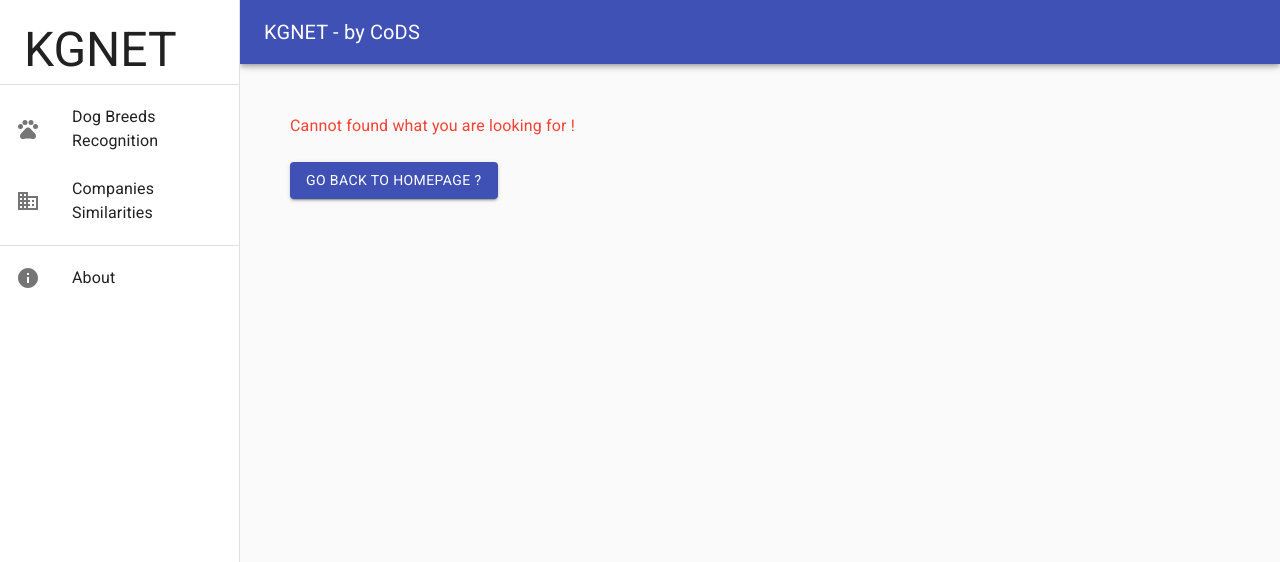
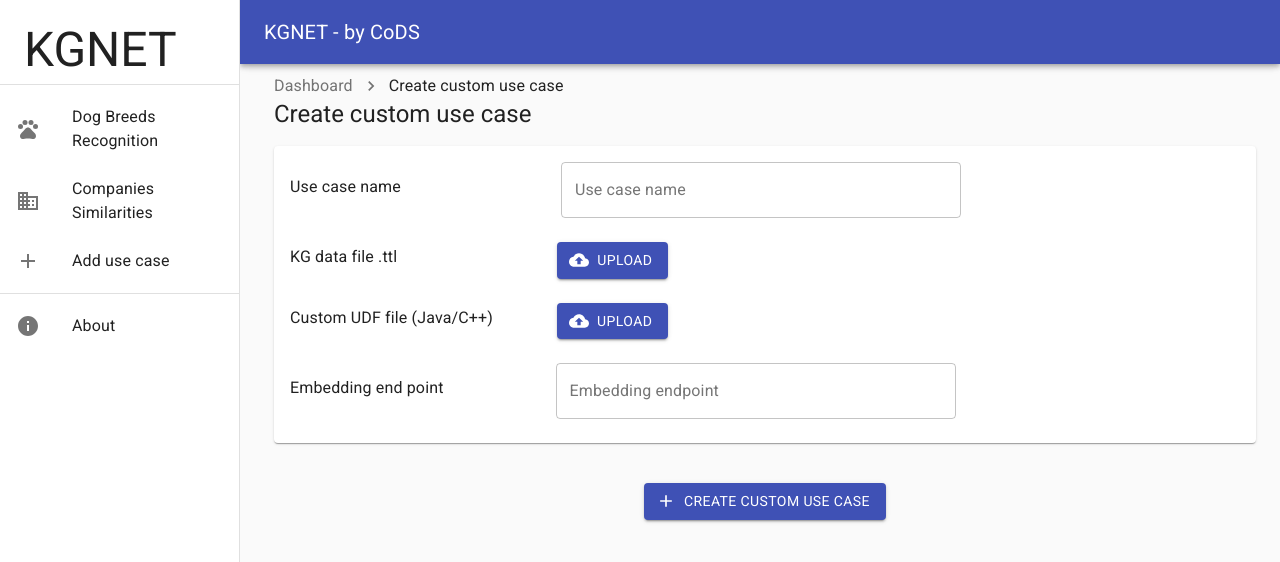
Before and after one commit to DucNgn/KGNet-Interface, a React (Create React App) app in the folder front-end/: page /add in a window 1280 px wide. Before the commit this address had no page. Shown: the top 562 px of the page. Built offline with nearby package versions, Linux system fonts and the light colour scheme.

Commit message:
Updated header size and dummy page for adding use case

```diff
--- a/front-end/src/App.js
+++ b/front-end/src/App.js
@@ -9,6 +9,7 @@ import About from './views/About';
 import { Box, makeStyles } from '@material-ui/core';
 import Result from './views/Result';
 import NotFound from './views/NotFound';
+import AddUseCase from './views/AddUseCase';
 const history = createBrowserHistory();
 
 const useStyles = makeStyles((theme) => ({
@@ -37,6 +38,7 @@ const App = () => {
             <Route exact path="/companies" component={WelcomePage} />
             <Route exact path="/about" component={About} />
             <Route exact path="/result" component={Result} />
+            <Route exact path="/add" component={AddUseCase} />
             <Route component={NotFound} />
           </Switch>
         </Box>
--- a/front-end/src/components/NavBar.js
+++ b/front-end/src/components/NavBar.js
@@ -14,6 +14,7 @@ import ListItemText from '@material-ui/core/ListItemText';
 import PetsIcon from '@material-ui/icons/Pets';
 import MenuIcon from '@material-ui/icons/Menu';
 import Toolbar from '@material-ui/core/Toolbar';
+import AddIcon from '@material-ui/icons/Add';
 import Typography from '@material-ui/core/Typography';
 import { makeStyles, useTheme } from '@material-ui/core/styles';
 import { Box, Button, SvgIcon } from '@material-ui/core';
@@ -32,6 +33,11 @@ const routes = [
     name: 'Companies Similarities',
     icon: <BusinessIcon />,
     path: '/companies'
+  },
+  {
+    name: 'Add use case',
+    icon: <AddIcon />,
+    path: '/add'
   }
 ];
 
--- a/front-end/src/views/About/Header.js
+++ b/front-end/src/views/About/Header.js
@@ -22,7 +22,7 @@ const Header = ({ className, ...rest }) => {
           About
         </Typography>
       </Breadcrumbs>
-      <Typography variant="h3" color="textPrimary">
+      <Typography variant="h5" color="textPrimary">
         About
       </Typography>
     </div>
--- a/front-end/src/views/About/index.js
+++ b/front-end/src/views/About/index.js
@@ -14,7 +14,7 @@ const About = () => {
           <CardHeader title="About KGNET" />
           <CardContent>
             <Typography variant="body1" color="textPrimary" gutterBottom>
-              KGNet - CoDS created by Hussien
+              KGNet - CoDS created by Concordia Data System Lab
             </Typography>
           </CardContent>
         </Card>
--- /dev/null
+++ b/front-end/src/views/AddUseCase/Details.js
@@ -0,0 +1,104 @@
+import React from 'react';
+import Typography from '@material-ui/core/Typography';
+import { Card, CardHeader, CardContent, Box, TextField, makeStyles, Button, SvgIcon } from '@material-ui/core';
+import AddIcon from '@material-ui/icons/Add';
+import CloudUploadIcon from '@material-ui/icons/CloudUpload';
+
+const useStyles = makeStyles((theme) => ({
+  link: {
+    [theme.breakpoints.down('md')]: {
+      width: 300
+    },
+    width: 400
+  }
+}));
+
+const Details = () => {
+  const classes = useStyles();
+  return (
+    <Box my={2}>
+      <Card>
+        <CardContent>
+          <Box display="flex" alignItems="center" justifyContent="flex-start">
+            <Typography variant="body1" color="textPrimary" gutterBottom>
+              Use case name
+            </Typography>
+            <Box mx={10} />
+            <TextField
+              className={classes.link}
+              // onChange={(e) => handleOnchange(e.target.value)}
+              label="Use case name"
+              name="use case name"
+              variant="outlined"
+            />
+          </Box>
+          <Box my={3} />
+          <Box display="flex" alignItems="center" justifyContent="flex-start">
+            <Typography variant="body1" color="textPrimary" gutterBottom>
+              KG data file .ttl
+            </Typography>
+            <Box mx={10} />
+            <Button
+              variant="contained"
+              color="primary"
+              startIcon={
+                <SvgIcon>
+                  <CloudUploadIcon />
+                </SvgIcon>
+              }
+            >
+              Upload
+            </Button>
+          </Box>
+          <Box my={3} />
+          <Box display="flex" alignItems="center" justifyContent="flex-start">
+            <Typography variant="body1" color="textPrimary" gutterBottom>
+              Custom UDF file (Java/C++)
+            </Typography>
+            <Box mx={4} />
+            <Button
+              variant="contained"
+              color="primary"
+              startIcon={
+                <SvgIcon>
+                  <CloudUploadIcon />
+                </SvgIcon>
+              }
+            >
+              Upload
+            </Button>
+          </Box>
+          <Box my={3} />
+          <Box display="flex" alignItems="center" justifyContent="flex-start">
+            <Typography variant="body1" color="textPrimary" gutterBottom>
+              Embedding end point
+            </Typography>
+            <Box mx={7} />
+            <TextField
+              className={classes.link}
+              // onChange={(e) => handleOnchange(e.target.value)}
+              label="Embedding endpoint"
+              name="Embedding endpoint"
+              variant="outlined"
+            />
+          </Box>
+        </CardContent>
+      </Card>
+      <Box my={5} display="flex" justifyContent="center">
+        <Button
+          variant="contained"
+          color="primary"
+          startIcon={
+            <SvgIcon>
+              <AddIcon />
+            </SvgIcon>
+          }
+        >
+          Create custom use case
+        </Button>
+      </Box>
+    </Box>
+  );
+};
+
+export default Details;
--- a/front-end/src/views/Welcome/Header.js
+++ b/front-end/src/views/AddUseCase/Header.js
@@ -19,11 +19,11 @@ const Header = ({ className, ...rest }) => {
           Dashboard
         </Link>
         <Typography variant="body1" color="textPrimary">
-          Companies Similarities
+          Create custom use case
         </Typography>
       </Breadcrumbs>
-      <Typography variant="h3" color="textPrimary">
-        Companies Similarities
+      <Typography variant="h5" color="textPrimary">
+        Create custom use case
       </Typography>
     </div>
   );
--- /dev/null
+++ b/front-end/src/views/AddUseCase/index.js
@@ -0,0 +1,19 @@
+import React from 'react';
+import '@fontsource/roboto';
+import Header from './Header';
+import Page from '../../components/Page';
+import { Box } from '@material-ui/core';
+import Details from './Details';
+
+const AddUseCase = () => {
+  return (
+    <Page title="Add custom use case">
+      <Header />
+      <Box my={2}>
+        <Details />
+      </Box>
+    </Page>
+  );
+};
+
+export default AddUseCase;
--- a/front-end/src/views/DogBreeds/Header.js
+++ b/front-end/src/views/DogBreeds/Header.js
@@ -22,7 +22,7 @@ const Header = ({ className, ...rest }) => {
           Dog breed finder
         </Typography>
       </Breadcrumbs>
-      <Typography variant="h3" color="textPrimary">
+      <Typography variant="h5" color="textPrimary">
         Dog breed finder
       </Typography>
     </div>
--- a/front-end/src/views/Home/Header.js
+++ b/front-end/src/views/Home/Header.js
@@ -20,7 +20,7 @@ const Header = ({ className, ...rest }) => {
         </Typography>
         <Link variant="body1" color="inherit" to="/" component={RouterLink}></Link>
       </Breadcrumbs>
-      <Typography variant="h3" color="textPrimary">
+      <Typography variant="h5" color="textPrimary">
         Dashboard
       </Typography>
     </div>
```
Also changed, not shown: front-end/src/views/Companies/index.js (deleted, +0 -15 lines).
